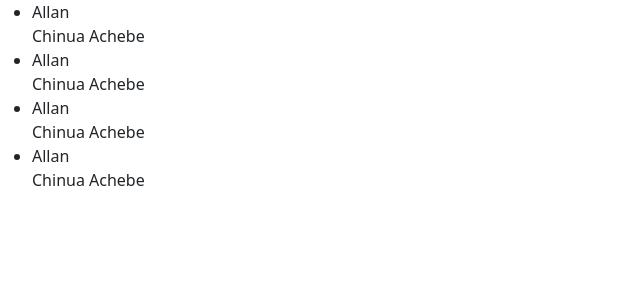
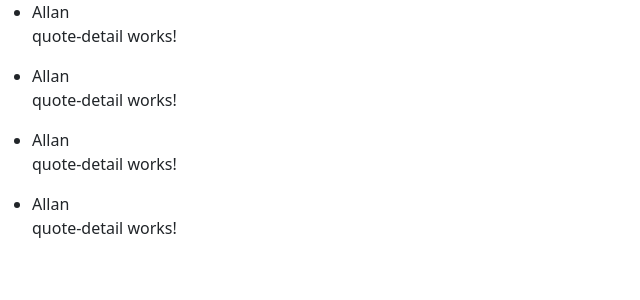
Before and after one commit to allanlimo02/Quote-App, an Angular app: page / in a window 1280 px wide. Shown: the top 300 px of the page, without its empty margins (0-640 px from the left). Built offline with nearby package versions, Linux system fonts and the light colour scheme.

Commit message:
Created quote detailcomponent

```diff
--- a/src/app/app.module.ts
+++ b/src/app/app.module.ts
@@ -4,11 +4,13 @@ import { BrowserModule } from '@angular/platform-browser';
 import { AppRoutingModule } from './app-routing.module';
 import { AppComponent } from './app.component';
 import { QuoteComponent } from './quote/quote.component';
+import { QuoteDetailComponent } from './quote-detail/quote-detail.component';
 
 @NgModule({
   declarations: [
     AppComponent,
-    QuoteComponent
+    QuoteComponent,
+    QuoteDetailComponent
   ],
   imports: [
     BrowserModule,
--- /dev/null
+++ b/src/app/quote-detail/quote-detail.component.html
@@ -0,0 +1 @@
+<p>quote-detail works!</p>
--- /dev/null
+++ b/src/app/quote-detail/quote-detail.component.ts
@@ -0,0 +1,18 @@
+import { Component, OnInit, Input} from '@angular/core';
+import { Quote } from '../quote';
+
+@Component({
+  selector: 'app-quote-detail',
+  templateUrl: './quote-detail.component.html',
+  styleUrls: ['./quote-detail.component.css']
+})
+export class QuoteDetailComponent implements OnInit {
+
+  @Input() quote!: Quote;
+
+  constructor() { }
+
+  ngOnInit(): void {
+  }
+
+}
--- a/src/app/quote/quote.component.html
+++ b/src/app/quote/quote.component.html
@@ -1,7 +1,8 @@
 <div>
     <ul>
         <li *ngFor='let quote of quotes'>
-          {{quote.name}}<br>{{quote.author}}
+          {{quote.name}}
+          <app-quote-detail [quote]='quote'></app-quote-detail>
         </li>
       </ul>
 </div>
```
Also changed, not shown: src/app/quote-detail/quote-detail.component.css (added), 1 other file (tests, documents, lock files or other folders).
